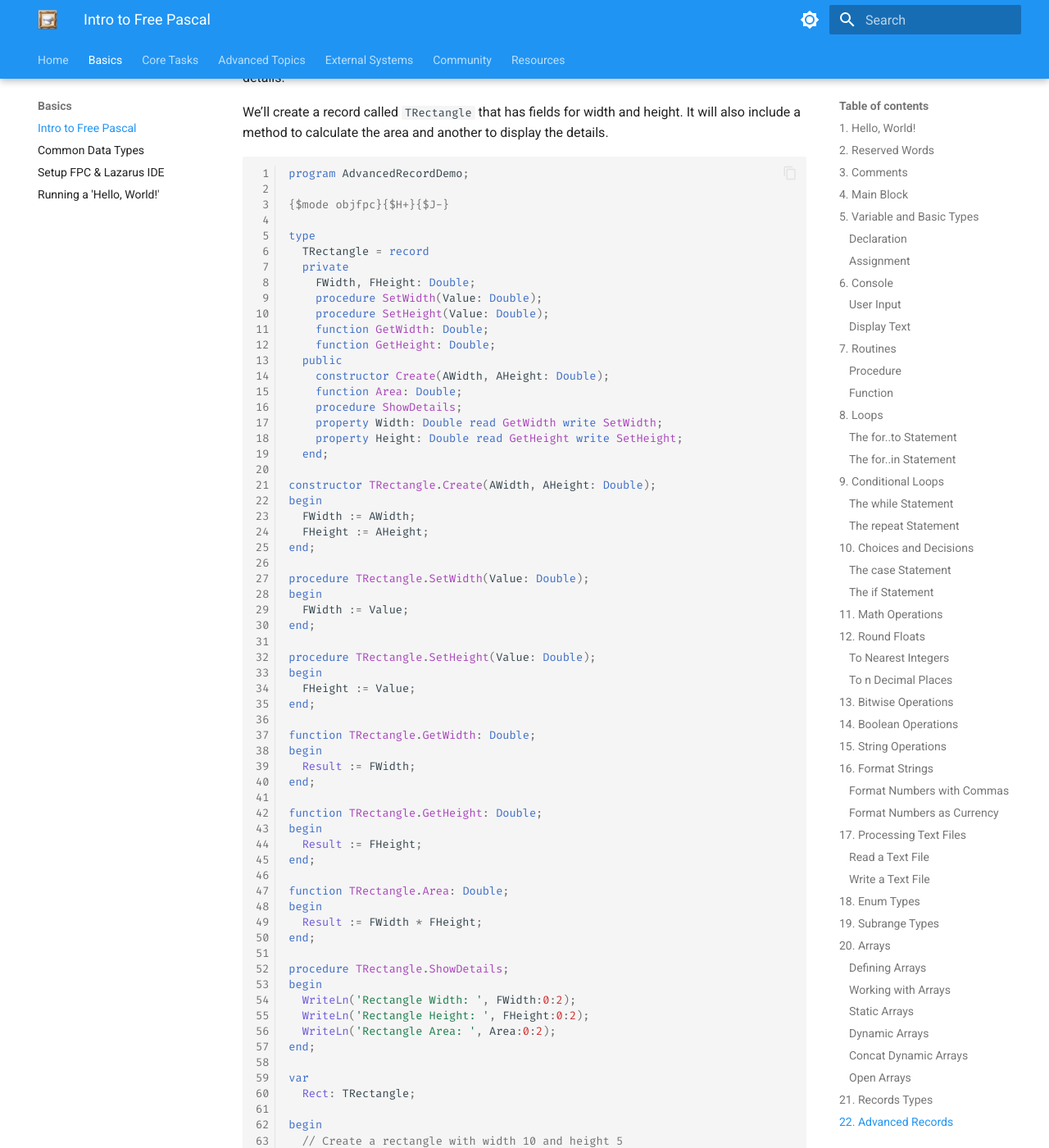
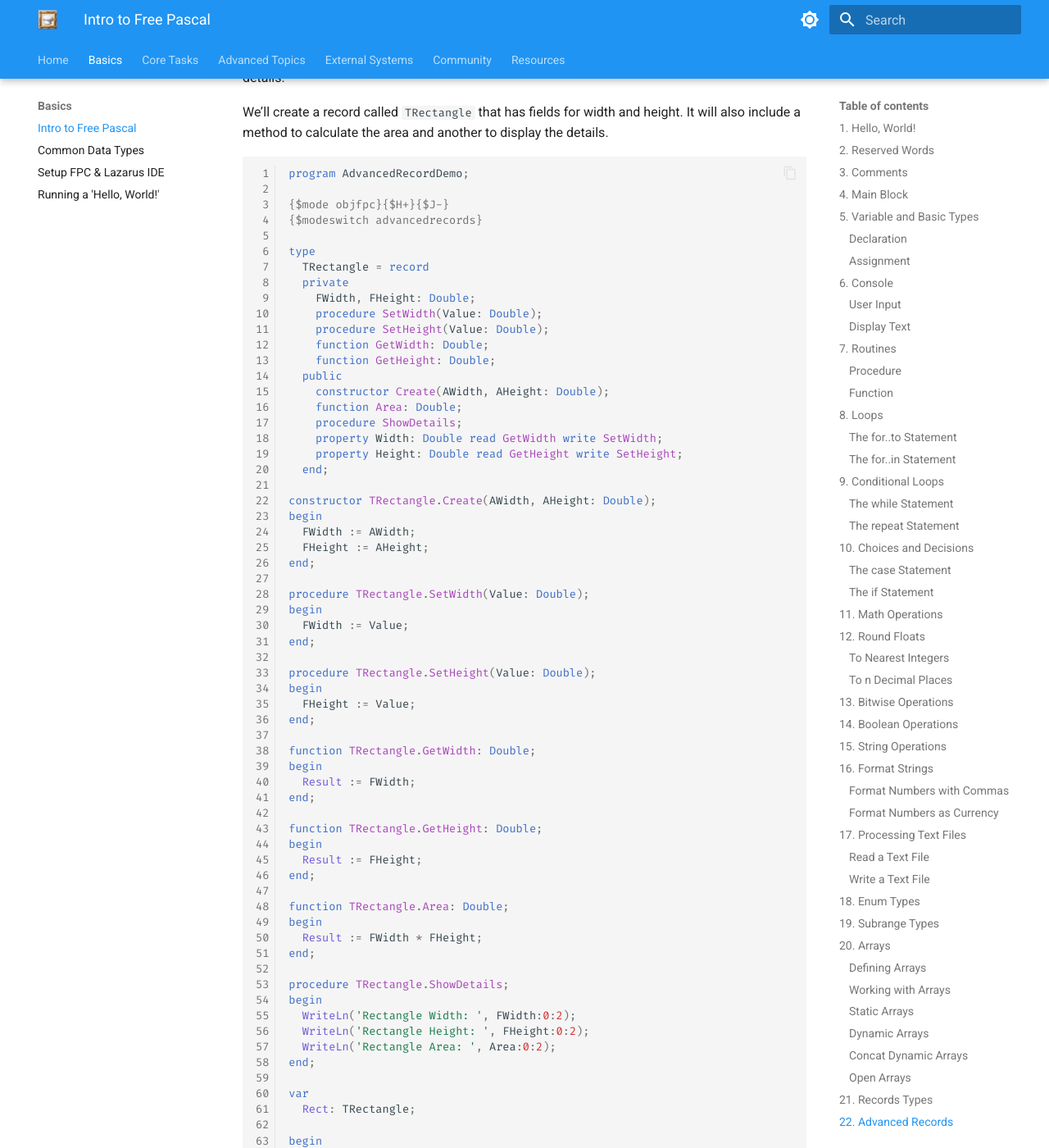
Before and after one commit to ikelaiah/free-pascal-cookbook, an MkDocs documentation site: the page built from docs/docs/basics/intro-objpas-fpc.md, in a window 1280 px wide and 1400 px high, scrolled down 38592 px. Shown: the whole window at 82% size. Built offline with MkDocs 1.6.1 and Material for MkDocs 9.7.7, drawn with Linux system fonts in a browser that asks for light colours; some of the changed text lies outside the part shown.

Commit message:
fix(repo): add missing {$modeswitch advancedrecords}

```diff
--- a/docs/docs/basics/intro-objpas-fpc.md
+++ b/docs/docs/basics/intro-objpas-fpc.md
@@ -1871,6 +1871,7 @@ We’ll create a record called `TRectangle` that has fields for width and height
 program AdvancedRecordDemo;
 
 {$mode objfpc}{$H+}{$J-}
+{$modeswitch advancedrecords}
 
 type
   TRectangle = record
@@ -1965,6 +1966,8 @@ type
 program ClassExample;
 
 {$mode objfpc}{$H+}{$J-}
+{$modeswitch advancedrecords}
+
 
 type
   // Define the class
```
